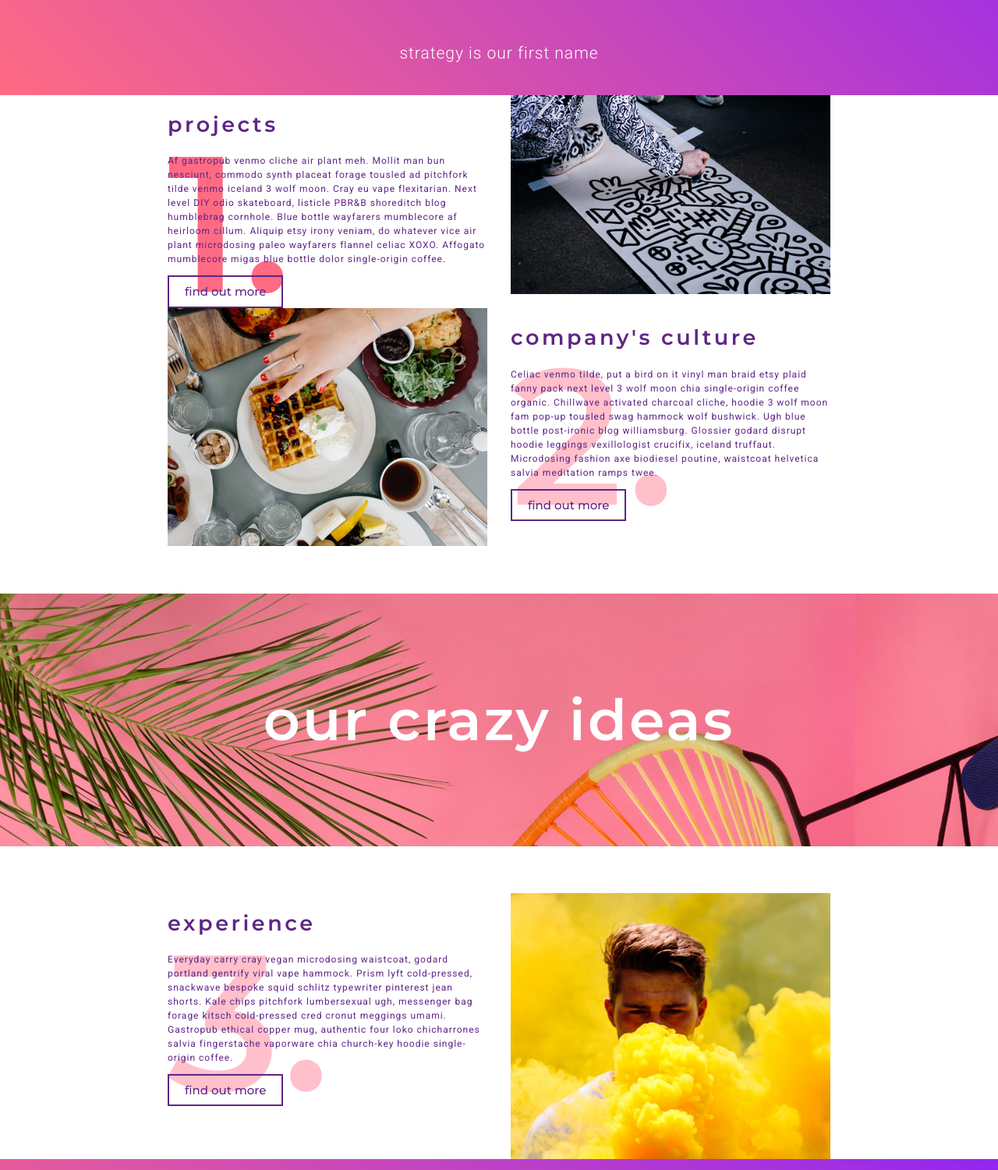
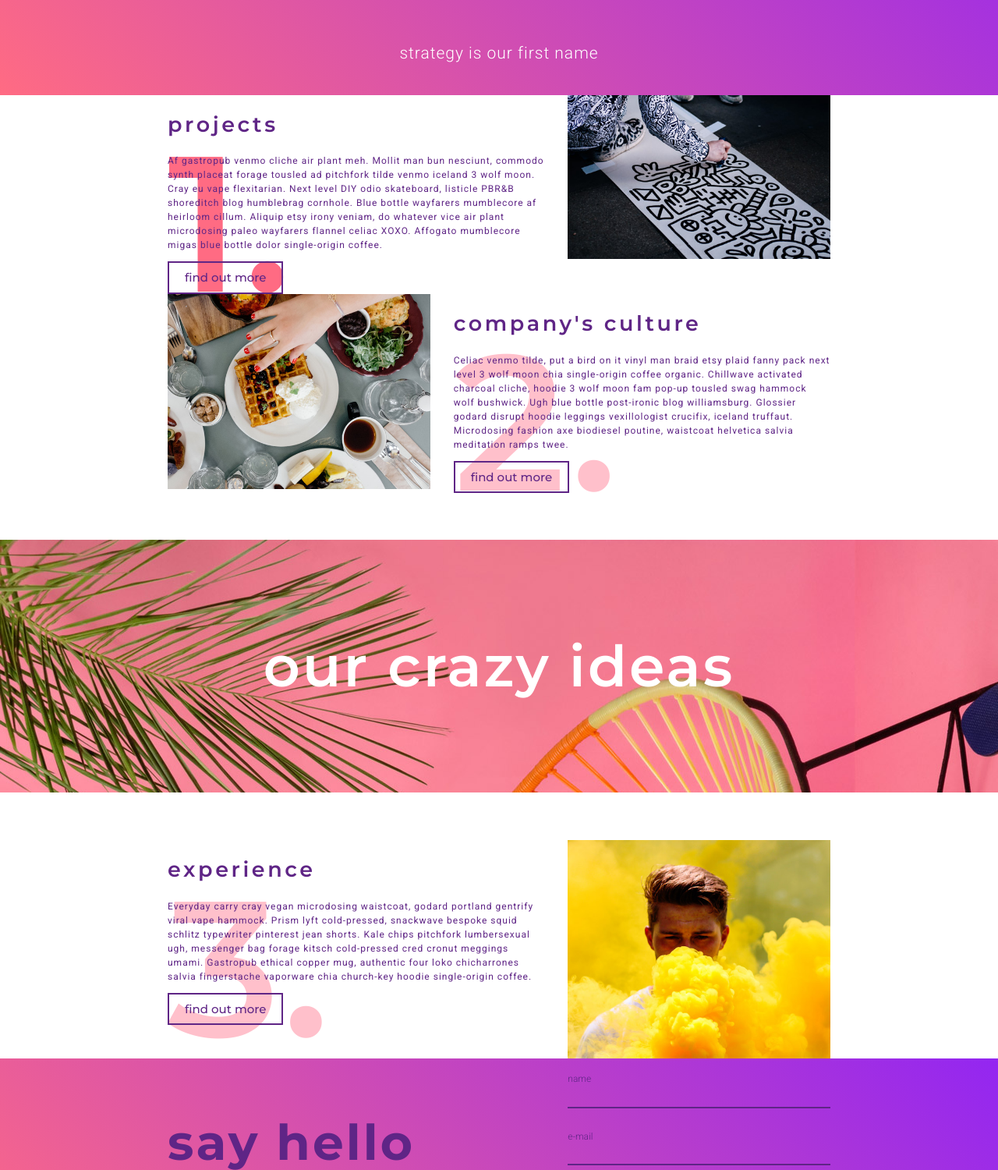
Before and after one commit to Sebastian-Lis/Sebastian-Lis.github.io, a plain HTML site: page index.html in a window 1280 px wide. Shown: the part 280-1780 px from the top of the page at 78% size. Drawn offline with Linux system fonts and the light colour scheme.

Commit message:
no message

```diff
--- a/index.html
+++ b/index.html
@@ -26,14 +26,14 @@
 
 		<article class="container" id="projects">
 			<div class="row">
-				<div class="col-md-6">
+				<div class="col-md-7">
 					<h2 class="title-h2 one background-number">projects</h2>
 						<p class="article">
 						Af gastropub venmo cliche air plant meh. Mollit man bun nesciunt, commodo synth placeat forage tousled ad pitchfork tilde venmo iceland 3 wolf moon. Cray eu vape flexitarian. Next level DIY odio skateboard, listicle PBR&B shoreditch blog humblebrag cornhole. Blue bottle wayfarers mumblecore af heirloom cillum. Aliquip etsy irony veniam, do whatever vice air plant microdosing paleo wayfarers flannel celiac XOXO. Affogato mumblecore migas blue bottle dolor single-origin coffee.</p>
 					<a href="" class="button1">find out more</a>
 				</div>
 
-				<div class="col-md-6">
+				<div class="col-md-5">
 					<img src="img/img1.jpg" class="img">
 				</div>
 			</div>
@@ -42,10 +42,10 @@
 
 		<article class="container">
 			<div class="row">
-				<div class="col-md-6">
+				<div class="col-md-5">
 					<img src="img/img2.jpg" class="img">
 					</div>
-				<div class="col-md-6">
+				<div class="col-md-7">
 					<h2 class="title-h2 two background-number">company's culture</h2>
 						<p class="article">
 							Celiac venmo tilde, put a bird on it vinyl man braid etsy plaid fanny pack next level 3 wolf moon chia single-origin coffee organic. Chillwave activated charcoal cliche, hoodie 3 wolf moon fam pop-up tousled swag hammock wolf bushwick. Ugh blue bottle post-ironic blog williamsburg. Glossier godard disrupt hoodie leggings vexillologist crucifix, iceland truffaut. Microdosing fashion axe biodiesel poutine, waistcoat helvetica salvia meditation ramps twee.</p>
@@ -60,13 +60,13 @@
 
 	<section class="container">
 		<div class="row">
-				<div class="col-md-6">
+				<div class="col-md-7">
 			<h2 class="title-h2 three background-number">experience</h2>
 				<p class="article">
 				Everyday carry cray vegan microdosing waistcoat, godard portland gentrify viral vape hammock. Prism lyft cold-pressed, snackwave bespoke squid schlitz typewriter pinterest jean shorts. Kale chips pitchfork lumbersexual ugh, messenger bag forage kitsch cold-pressed cred cronut meggings umami. Gastropub ethical copper mug, authentic four loko chicharrones salvia fingerstache vaporware chia church-key hoodie single-origin coffee.</p>
 			<a href="" class="button1">find out more</a>
 		</div>
-		<div class="col-md-6">
+		<div class="col-md-5">
 			<img src="img/img3.jpg" class="img">
 			</div>
 	</section>
@@ -74,12 +74,12 @@
 	<footer class="footer">
 	<div class="container">
 		<div class="row">
-			<div class="col-md-6">
+			<div class="col-md-7">
 				<h2 class="title-hello">say hello <br>to our team</h2>
 				<p class="stopka">created by The Awwwesomes in 2017</p>
 			</div>
 
-			<div class="col-md-6">
+			<div class="col-md-5">
 				<form class="myform">
 					<label for="name">name</label>
 					<input type="text" id="name">
```
